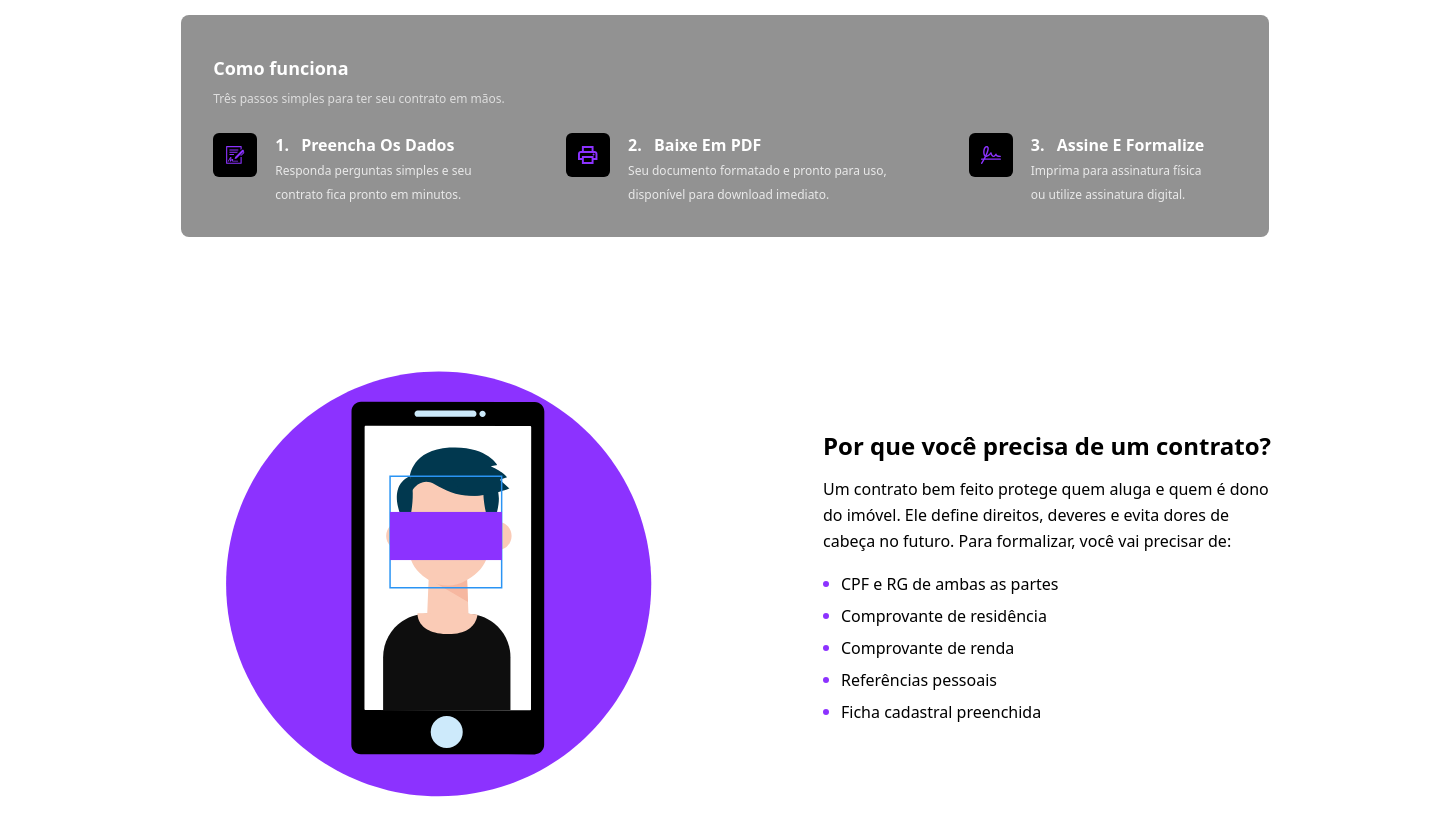
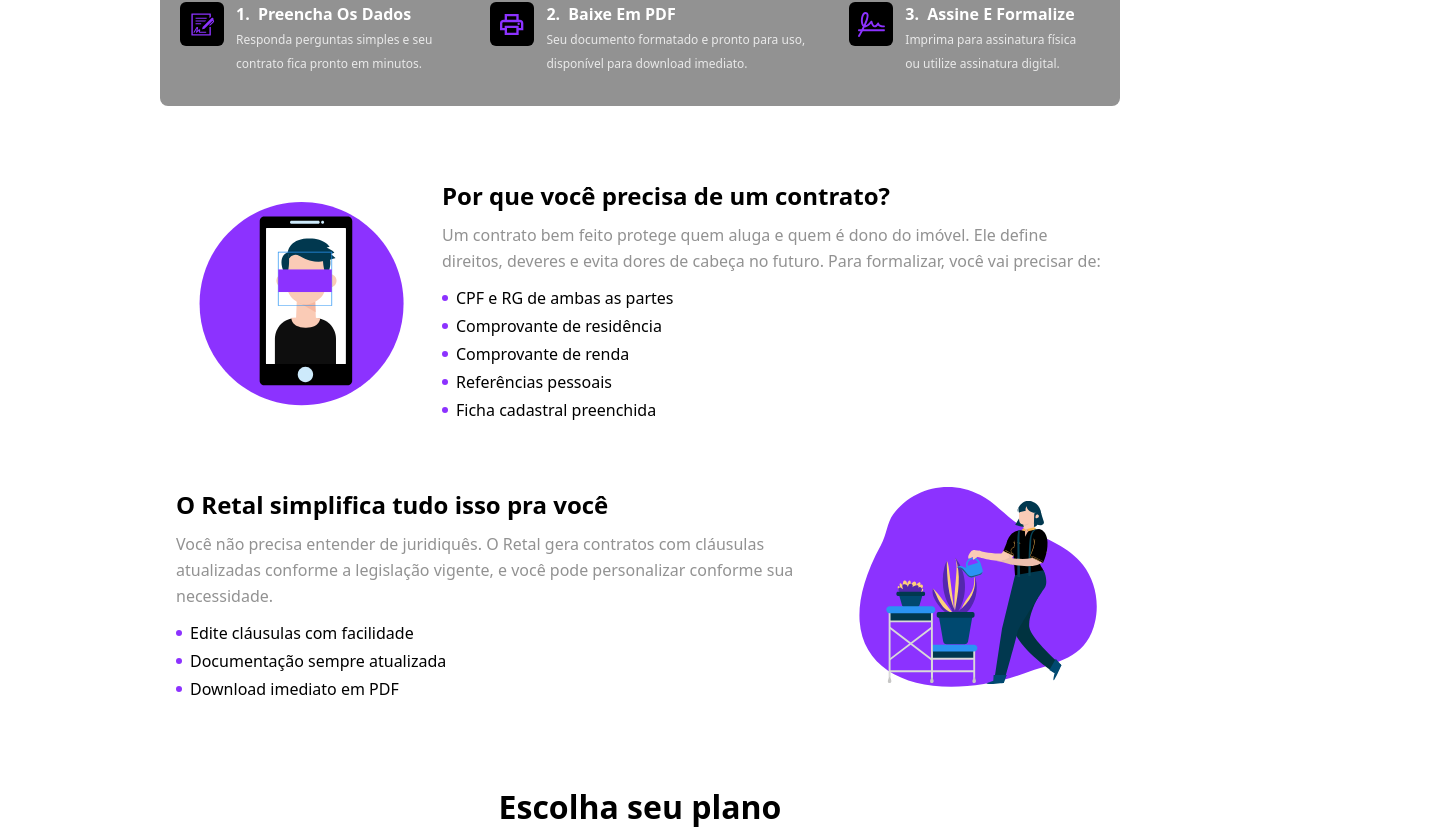
Before and after one commit to Helton-Carlos/rental-app, a Nuxt app in the folder front-end/: page / in a window 1280 px wide. Shown: the part 649-1478 px from the top of the page, 1450 px wide, since content can reach past the window. Built offline with nearby package versions, Linux system fonts and the light colour scheme.

Commit message:
style: adjust page home style

```diff
--- a/front-end/app.vue
+++ b/front-end/app.vue
@@ -1,10 +1,10 @@
 <template>
-  <div class="flex flex-col min-h-screen">
+  <div class="flex flex-col min-h-screen overflow-x-hidden">
     <NuxtPwaManifest />
     <NuxtLoadingIndicator />
     <HeaderApp />
 
-    <div class="flex-1 lg:w-[1450px] lg:mx-auto">
+    <div class="flex-1 w-full max-w-[1450px] mx-auto overflow-x-hidden">
       <div>
         <NuxtPage />
       </div>
--- a/front-end/components/information.vue
+++ b/front-end/components/information.vue
@@ -4,47 +4,59 @@
 </script>
 
 <template>
-  <section class="my-5 px-5 py-5 md:mx-auto lg:w-4/5 md:my-12">
-    <div class="flex items-center md:justify-between">
-      <div>
+  <section class="my-5 px-4 py-5 md:mx-auto lg:w-3/4 md:my-12 overflow-hidden">
+    <div
+      class="flex flex-col md:flex-row items-center md:justify-between gap-4"
+    >
+      <div class="hidden md:block flex-shrink-0 max-w-[250px]">
         <img
-          class="hidden md:block"
+          class="w-full h-auto"
           :src="faceDoc"
           alt="Ilustração de pessoa com documento"
         />
       </div>
 
-      <div>
+      <div class="flex-1">
         <h2 class="text-2xl my-1 font-bold">
           Por que você precisa de um contrato?
         </h2>
 
-        <div class="block mt-2 md:w-[450px]">
-          <p class="text-lg text-gray-700 leading-relaxed">
+        <div class="block mt-2">
+          <p class="text-base text-gray leading-relaxed">
             Um contrato bem feito protege quem aluga e quem é dono do imóvel.
             Ele define direitos, deveres e evita dores de cabeça no futuro. Para
             formalizar, você vai precisar de:
           </p>
 
-          <ul class="pt-3 space-y-1 text-gray-600">
-            <li class="flex items-center gap-2">
-              <span class="w-1.5 h-1.5 bg-purple rounded-full"></span>
+          <ul class="pt-3 space-y-1">
+            <li class="flex items-center gap-2 text-base">
+              <span
+                class="w-[6px] h-[6px] bg-purple rounded-full flex-shrink-0"
+              ></span>
               CPF e RG de ambas as partes
             </li>
-            <li class="flex items-center gap-2">
-              <span class="w-1.5 h-1.5 bg-purple rounded-full"></span>
+            <li class="flex items-center gap-2 text-base">
+              <span
+                class="w-[6px] h-[6px] bg-purple rounded-full flex-shrink-0"
+              ></span>
               Comprovante de residência
             </li>
-            <li class="flex items-center gap-2">
-              <span class="w-1.5 h-1.5 bg-purple rounded-full"></span>
+            <li class="flex items-center gap-2 text-base">
+              <span
+                class="w-[6px] h-[6px] bg-purple rounded-full flex-shrink-0"
+              ></span>
               Comprovante de renda
             </li>
-            <li class="flex items-center gap-2">
-              <span class="w-1.5 h-1.5 bg-purple rounded-full"></span>
+            <li class="flex items-center gap-2 text-base">
+              <span
+                class="w-[6px] h-[6px] bg-purple rounded-full flex-shrink-0"
+              ></span>
               Referências pessoais
             </li>
-            <li class="flex items-center gap-2">
-              <span class="w-1.5 h-1.5 bg-purple rounded-full"></span>
+            <li class="flex items-center gap-2 text-base">
+              <span
+                class="w-[6px] h-[6px] bg-purple rounded-full flex-shrink-0"
+              ></span>
               Ficha cadastral preenchida
             </li>
           </ul>
@@ -52,39 +64,47 @@
       </div>
     </div>
 
-    <div class="flex items-center md:justify-between mt-12">
-      <div>
+    <div
+      class="flex flex-col md:flex-row items-center md:justify-between gap-4 mt-12"
+    >
+      <div class="flex-1">
         <h2 class="text-2xl my-1 font-bold">
           O Retal simplifica tudo isso pra você
         </h2>
 
-        <div class="block mt-2 md:w-[450px]">
-          <p class="text-lg text-gray-700 leading-relaxed">
+        <div class="block mt-2">
+          <p class="text-base text-gray leading-relaxed">
             Você não precisa entender de juridiquês. O Retal gera contratos com
             cláusulas atualizadas conforme a legislação vigente, e você pode
             personalizar conforme sua necessidade.
           </p>
 
-          <ul class="pt-3 space-y-1 text-gray-600">
-            <li class="flex items-center gap-2">
-              <span class="w-1.5 h-1.5 bg-purple rounded-full"></span>
+          <ul class="pt-3 space-y-1">
+            <li class="flex items-center gap-2 text-base">
+              <span
+                class="w-[6px] h-[6px] bg-purple rounded-full flex-shrink-0"
+              ></span>
               Edite cláusulas com facilidade
             </li>
-            <li class="flex items-center gap-2">
-              <span class="w-1.5 h-1.5 bg-purple rounded-full"></span>
+            <li class="flex items-center gap-2 text-base">
+              <span
+                class="w-[6px] h-[6px] bg-purple rounded-full flex-shrink-0"
+              ></span>
               Documentação sempre atualizada
             </li>
-            <li class="flex items-center gap-2">
-              <span class="w-1.5 h-1.5 bg-purple rounded-full"></span>
+            <li class="flex items-center gap-2 text-base">
+              <span
+                class="w-[6px] h-[6px] bg-purple rounded-full flex-shrink-0"
+              ></span>
               Download imediato em PDF
             </li>
           </ul>
         </div>
       </div>
 
-      <div>
+      <div class="hidden md:block flex-shrink-0 max-w-[250px]">
         <img
-          class="hidden md:block"
+          class="w-full h-auto"
           :src="girlHouse"
           alt="Ilustração de mulher em casa"
         />
--- a/front-end/pages/index.vue
+++ b/front-end/pages/index.vue
@@ -44,9 +44,11 @@
 <template>
   <div>
     <div
-      class="mt-8 mx-4 flex justify-between items-center lg:w-3/4 lg:my-12 lg:mx-auto"
+      class="mt-8 mx-4 flex flex-col md:flex-row justify-between items-center lg:w-3/4 lg:my-12 lg:mx-auto gap-4"
     >
-      <div class="w-[470px] mt-2 py-2 mx-auto text-center md:text-left md:mt-8">
+      <div
+        class="w-full md:max-w-[470px] mt-2 py-2 mx-auto text-center md:text-left md:mt-8"
+      >
         <h1 class="text-2xl font-bold md:my-2 md:text-3xl leading-tight">
           Seu contrato de locação pronto em minutos
         </h1>
@@ -94,7 +96,7 @@
               <span class="pl-2 font-semibold">Locação Comercial</span>
             </label>
 
-            <p v-if="showError" class="text-red-500 text-sm mt-1">
+            <p v-if="showError" class="text-red text-sm mt-1">
               Selecione um tipo de contrato para continuar.
             </p>
 
@@ -109,9 +111,9 @@
         </div>
       </div>
 
-      <div>
+      <div class="hidden md:block flex-shrink-0 max-w-[350px]">
         <img
-          class="hidden md:block"
+          class="w-full h-auto"
           :src="Contract"
           alt="Ilustração de um contrato de locação"
         />
--- a/front-end/tailwind.config.js
+++ b/front-end/tailwind.config.js
@@ -28,16 +28,7 @@
       '3xl': '2.000rem',
       '4xl': '3.775rem',
     },
-    extend: {
-      spacing: {
-        1: '8px',
-        2: '12px',
-        3: '18px',
-        4: '25px',
-        5: '32px',
-        6: '48px',
-      },
-    },
+    extend: {},
   },
   plugins: [],
 };
```
